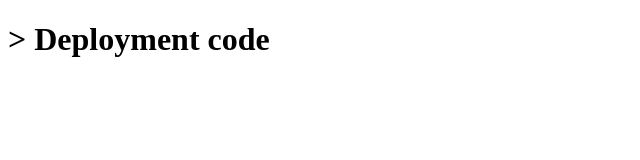
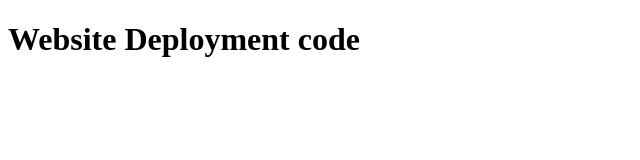
Before and after one commit to SidraSheikh/Deployment, a plain HTML site: page index.html in a window 1280 px wide. Shown: the whole page, without its empty margins (0-640 px from the left). Drawn offline with Linux system fonts and the light colour scheme.

Commit message:
Update index.html

```diff
--- a/index.html
+++ b/index.html
@@ -5,7 +5,7 @@
 </head>
 <body>
 
-<h1>> Deployment code</h1>
+<h1>Website Deployment code</h1>
 
 </body>
 </html>
```
